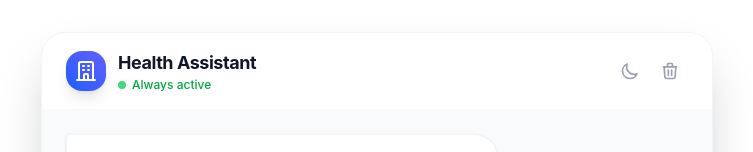
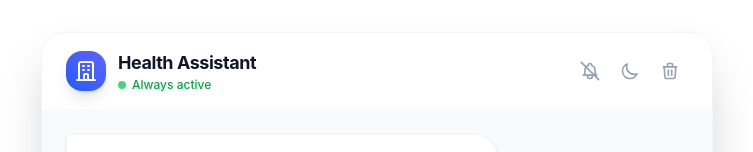
Before and after one commit to palak-commit/chatbot-n8n, a React (Vite) app in the folder frontend/: page / in a window 1280 px wide. Shown: the top 152 px of the page, without its empty margins (263-1016 px from the left). Built offline with nearby package versions, Linux system fonts and the light colour scheme; no server answers.

Commit message:
feat(chat): add notification permission toggle and improve UI
- Add notification permission state and request button with visual feedback
- Update clear chat confirmation message to English for consistency
- Use CHAT_HISTORY_KEY constant for localStorage removal

```diff
--- a/frontend/src/features/chat/ChatPage.jsx
+++ b/frontend/src/features/chat/ChatPage.jsx
@@ -24,6 +24,7 @@ function ChatPage() {
   });
   const [isSending, setIsSending] = useState(false);
   const [isListening, setIsListening] = useState(false);
+  const [notificationPermission, setNotificationPermission] = useState('default');
   const [voiceLanguage, setVoiceLanguage] = useState(null); // Stores the language used for voice input
   const { theme, toggle: toggleTheme } = useTheme();
   const messagesEndRef = useRef(null);
@@ -42,10 +43,23 @@ function ChatPage() {
     if (window.OneSignal) {
       window.OneSignal.push(() => {
         window.OneSignal.login(sessionId);
-        console.log('[OneSignal] Logged in with sessionId:', sessionId);
+        setNotificationPermission(window.OneSignal.Notifications.permissionNative);
+
+        // Listen for permission changes
+        window.OneSignal.Notifications.addEventListener('permissionChange', (permission) => {
+          setNotificationPermission(permission ? 'granted' : 'denied');
+        });
       });
     }
   }, []);
+
+  const handleNotificationClick = () => {
+    if (window.OneSignal) {
+      window.OneSignal.push(() => {
+        window.OneSignal.Notifications.requestPermission();
+      });
+    }
+  };
 
   // Text-to-Speech (TTS) Setup using ElevenLabs with fallback to Google Translate
   const speak = useCallback(async (text, lang = 'gu-IN') => {
@@ -346,6 +360,26 @@ function ChatPage() {
         </div>
         <div className="flex items-center gap-1">
           <button
+            onClick={handleNotificationClick}
+            className={`rounded-xl p-2 transition-colors ${
+              notificationPermission === 'granted'
+                ? 'text-green-500 cursor-default'
+                : 'text-gray-400 hover:bg-gray-100 hover:text-blue-500 dark:text-slate-400 dark:hover:bg-slate-800 dark:hover:text-blue-400'
+            }`}
+            title={notificationPermission === 'granted' ? 'Notifications Enabled' : 'Enable Notifications'}
+          >
+            {notificationPermission === 'granted' ? (
+              <svg xmlns="http://www.w3.org/2000/svg" className="h-5 w-5" fill="none" viewBox="0 0 24 24" stroke="currentColor">
+                <path strokeLinecap="round" strokeLinejoin="round" strokeWidth={2} d="M15 17h5l-1.405-1.405A2.032 2.032 0 0118 14.158V11a6.002 6.002 0 00-4-5.659V5a2 2 0 10-4 0v.341C7.67 6.165 6 8.388 6 11v3.159c0 .538-.214 1.055-.595 1.436L4 17h5m6 0v1a3 3 0 11-6 0v-1m6 0H9" />
+              </svg>
+            ) : (
+              <svg xmlns="http://www.w3.org/2000/svg" className="h-5 w-5" fill="none" viewBox="0 0 24 24" stroke="currentColor">
+                <path strokeLinecap="round" strokeLinejoin="round" strokeWidth={2} d="M15 17h5l-1.405-1.405A2.032 2.032 0 0118 14.158V11a6.002 6.002 0 00-4-5.659V5a2 2 0 10-4 0v.341C7.67 6.165 6 8.388 6 11v3.159c0 .538-.214 1.055-.595 1.436L4 17h5m6 0v1a3 3 0 11-6 0v-1m6 0H9" />
+                <line x1="1" y1="1" x2="23" y2="23" stroke="currentColor" strokeWidth="2" />
+              </svg>
+            )}
+          </button>
+          <button
             onClick={toggleTheme}
             className="rounded-xl p-2 text-gray-400 hover:bg-gray-100 hover:text-blue-500 transition-colors dark:text-slate-400 dark:hover:bg-slate-800 dark:hover:text-blue-400"
             title="Toggle theme"
@@ -362,9 +396,9 @@ function ChatPage() {
           </button>
           <button
             onClick={() => {
-              if(confirm('Chhat history clear karvi che?')) {
+              if(confirm('Are you sure you want to clear chat history?')) {
                 setMessages([{ id: Date.now(), role: 'bot', text: 'Hello! Hu tamaro chatbot assistant chu. Shu help joiye?' }]);
-                localStorage.removeItem('chat_history');
+                localStorage.removeItem(CHAT_HISTORY_KEY);
               }
             }}
             className="rounded-xl p-2 text-gray-400 hover:bg-gray-100 hover:text-red-500 transition-colors dark:text-slate-400 dark:hover:bg-slate-800"
```
